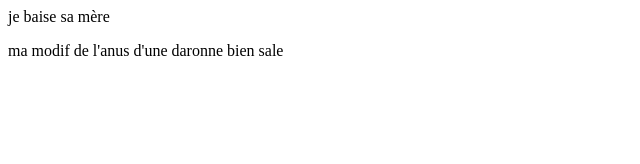
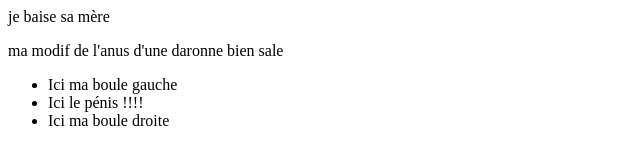
Before and after one commit to ImBehoRE/projettest, a plain HTML site: page fichier2.html in a window 1280 px wide. Shown: the whole page, without its empty margins (0-640 px from the left). Drawn offline with Linux system fonts and the light colour scheme.

Commit message:
update fichier2

```diff
--- a/fichier2.html
+++ b/fichier2.html
@@ -1,13 +1,18 @@
 <!DOCTYPE html>
 <html lang="en">
-<head>
-    <meta charset="UTF-8">
-    <meta http-equiv="X-UA-Compatible" content="IE=edge">
-    <meta name="viewport" content="width=device-width, initial-scale=1.0">
+  <head>
+    <meta charset="UTF-8" />
+    <meta http-equiv="X-UA-Compatible" content="IE=edge" />
+    <meta name="viewport" content="width=device-width, initial-scale=1.0" />
     <title>Document</title>
-</head>
-<body>
+  </head>
+  <body>
     <div>je baise sa mère</div>
     <p>ma modif de l'anus d'une daronne bien sale</p>
-</body>
+    <ul>
+      <li>Ici ma boule gauche</li>
+      <li>Ici le pénis !!!!</li>
+      <li>Ici ma boule droite</li>
+    </ul>
+  </body>
 </html>
```
